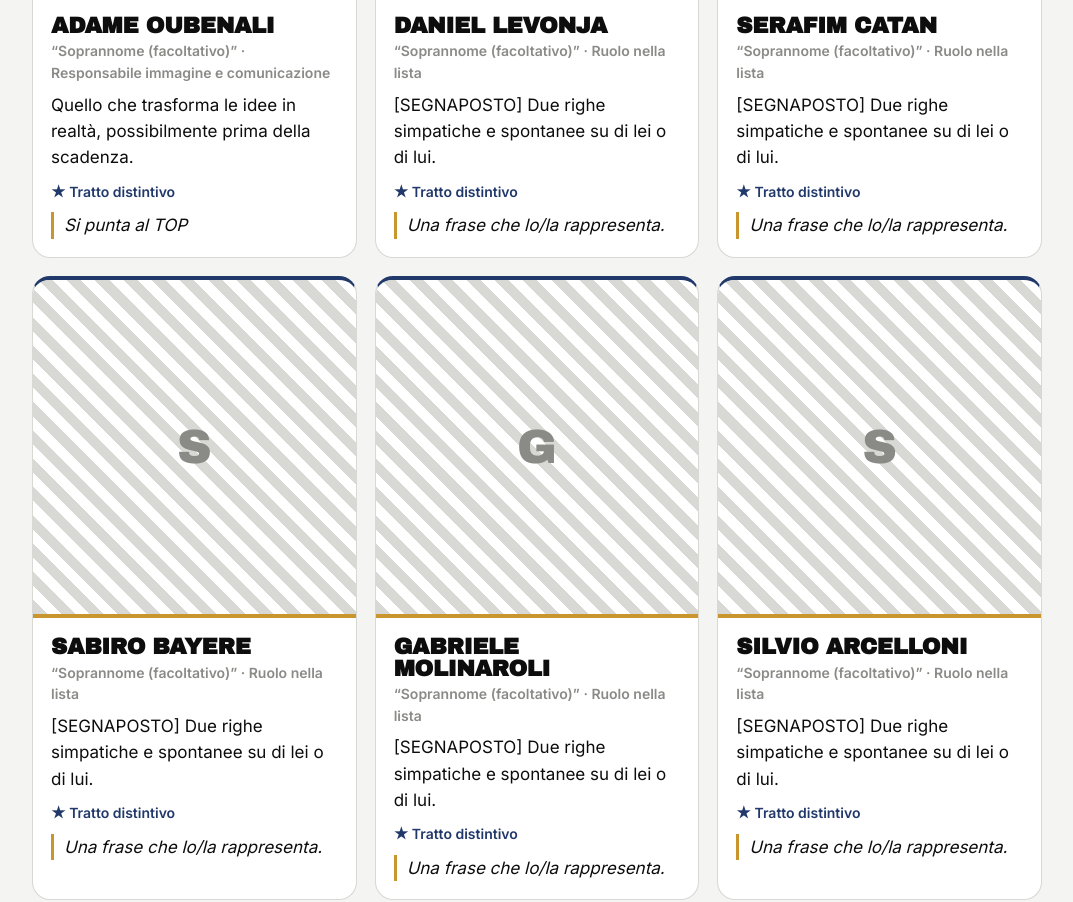
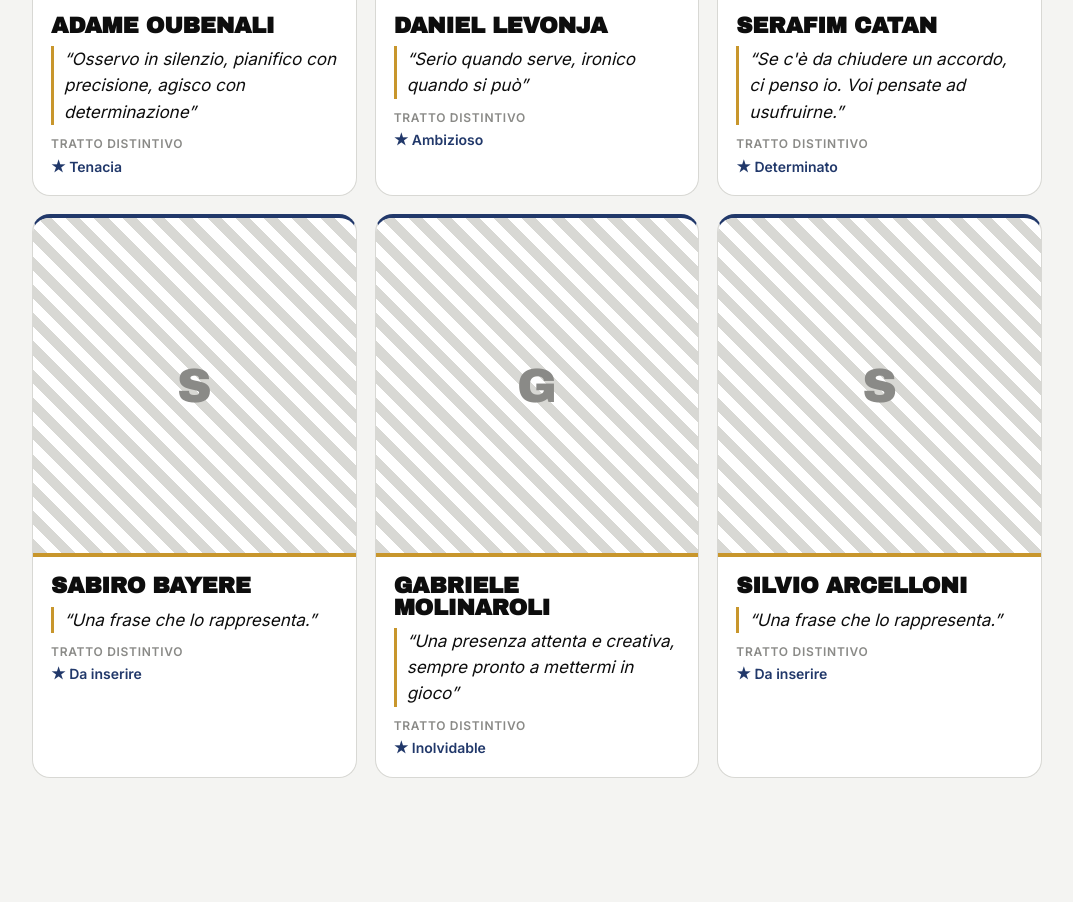
Before and after one commit to listaADMAIORA2026/listaADMAIORA, a plain HTML site: page index.html in a window 1280 px wide. Shown: the part 2017-2919 px from the top of the page, without its empty margins (103-1176 px from the left). Drawn offline with Linux system fonts and the light colour scheme.

Commit message:
Refactor team member configuration in index.html
Updated team member details and improved traits display.

```diff
--- a/index.html
+++ b/index.html
@@ -101,7 +101,7 @@
 .photo{border-bottom:4px solid var(--gold)}
 .member{border-top:4px solid var(--blue)}
 .quote{border-left-color:var(--gold)}
-.traits{color:var(--blueT)}
+.traits{color:var(--blueT)}.traits small{display:block;color:var(--grey);font-size:12px;text-transform:uppercase;letter-spacing:.06em;font-weight:600;margin-bottom:2px}
 .ideas-tabs button.on{background:var(--blue);border-color:var(--blue);color:#fff}
 .ideas-tabs button{border-color:var(--blue);color:var(--blueT)}
 .dark h2::after{background:var(--gold)}
@@ -220,14 +220,12 @@
   ],
   /* foto: scrivi il nome del file, es. "foto/anna.jpg". Vuoto = segnaposto */
   componenti: [
-    {nome:"Adame Oubenali", soprannome:"Soprannome (facoltativo)", ruolo:"Responsabile immagine e comunicazione",
-     descrizione:"Quello che trasforma le idee in realtà, possibilmente prima della scadenza.",
-     tratto:"Tratto distintivo", frase:"Si punta al TOP", foto:"foto/adame.jpg"},
-    ...["Daniel Levonja","Serafim Catan","Sabiro Bayere","Gabriele Molinaroli","Silvio Arcelloni"].map(n => ({
-      nome: n, soprannome: "Soprannome (facoltativo)", ruolo: "Ruolo nella lista",
-      descrizione: "[SEGNAPOSTO] Due righe simpatiche e spontanee su di lei o di lui.",
-      tratto: "Tratto distintivo", frase: "Una frase che lo/la rappresenta.", foto: ""
-    }))
+    {nome:"Adame Oubenali", frase:"Osservo in silenzio, pianifico con precisione, agisco con determinazione", tratto:"Tenacia", foto:"foto/adame.jpg"},
+    {nome:"Daniel Levonja", frase:"Serio quando serve, ironico quando si può", tratto:"Ambizioso", foto:"foto/daniel.jpg"},
+    {nome:"Serafim Catan", frase:"Se c'è da chiudere un accordo, ci penso io. Voi pensate ad usufruirne.", tratto:"Determinato", foto:"foto/serafim.jpg"},
+    {nome:"Sabiro Bayere", frase:"Una frase che lo rappresenta.", tratto:"Da inserire", foto:"foto/sabiro.jpg"},
+    {nome:"Gabriele Molinaroli", frase:"Una presenza attenta e creativa, sempre pronto a mettermi in gioco", tratto:"Inolvidable", foto:"foto/gabriele.jpg"},
+    {nome:"Silvio Arcelloni", frase:"Una frase che lo rappresenta.", tratto:"Da inserire", foto:"foto/silvio.jpg"}
   ]
 };
 /* ============ FINE PARTE MODIFICABILE ============ */
@@ -236,7 +234,7 @@
 $('#motto').textContent=CONFIG.motto; $('#intro').textContent=CONFIG.intro; $('#ig').href=CONFIG.instagram;if(CONFIG.qr){const q=$('#qr');q.src=CONFIG.qr;q.hidden=false;q.onerror=()=>q.hidden=true}
 $('#mq').innerHTML=Array(12).fill('ADMAIORA <i>✦</i> '+esc(CONFIG.motto)+' <i>✦</i> ').join('');
 $('#story').innerHTML=CONFIG.storia.map(([t,p])=>`<div class="card reveal"><h3>${esc(t)}</h3><p>${esc(p)}</p></div>`).join('');
-$('#teamGrid').innerHTML=CONFIG.componenti.map(m=>`<article class="member reveal"><div class="photo">${m.foto?`<img src="${esc(m.foto)}" alt="Foto di ${esc(m.nome)}" loading="lazy" onerror="this.replaceWith(document.createTextNode('${esc(m.nome.trim().charAt(0))}'))">`:esc(m.nome.trim().charAt(0))}</div><div class="body"><h3>${esc(m.nome)}</h3><div class="nick">“${esc(m.soprannome)}” · ${esc(m.ruolo)}</div><p>${esc(m.descrizione)}</p><div class="traits">★ ${esc(m.tratto)}</div><div class="quote">${esc(m.frase)}</div></div></article>`).join('');
+$('#teamGrid').innerHTML=CONFIG.componenti.map(m=>`<article class="member reveal"><div class="photo">${m.foto?`<img src="${esc(m.foto)}" alt="Foto di ${esc(m.nome)}" loading="lazy" onerror="this.replaceWith(document.createTextNode('${esc(m.nome.trim().charAt(0))}'))">`:esc(m.nome.trim().charAt(0))}</div><div class="body"><h3>${esc(m.nome)}</h3><div class="quote">“${esc(m.frase)}”</div><div class="traits"><small>Tratto distintivo</small>★ ${esc(m.tratto)}</div></div></article>`).join('');
 
 let ct='Tutte';
 function drawConv(){
```
